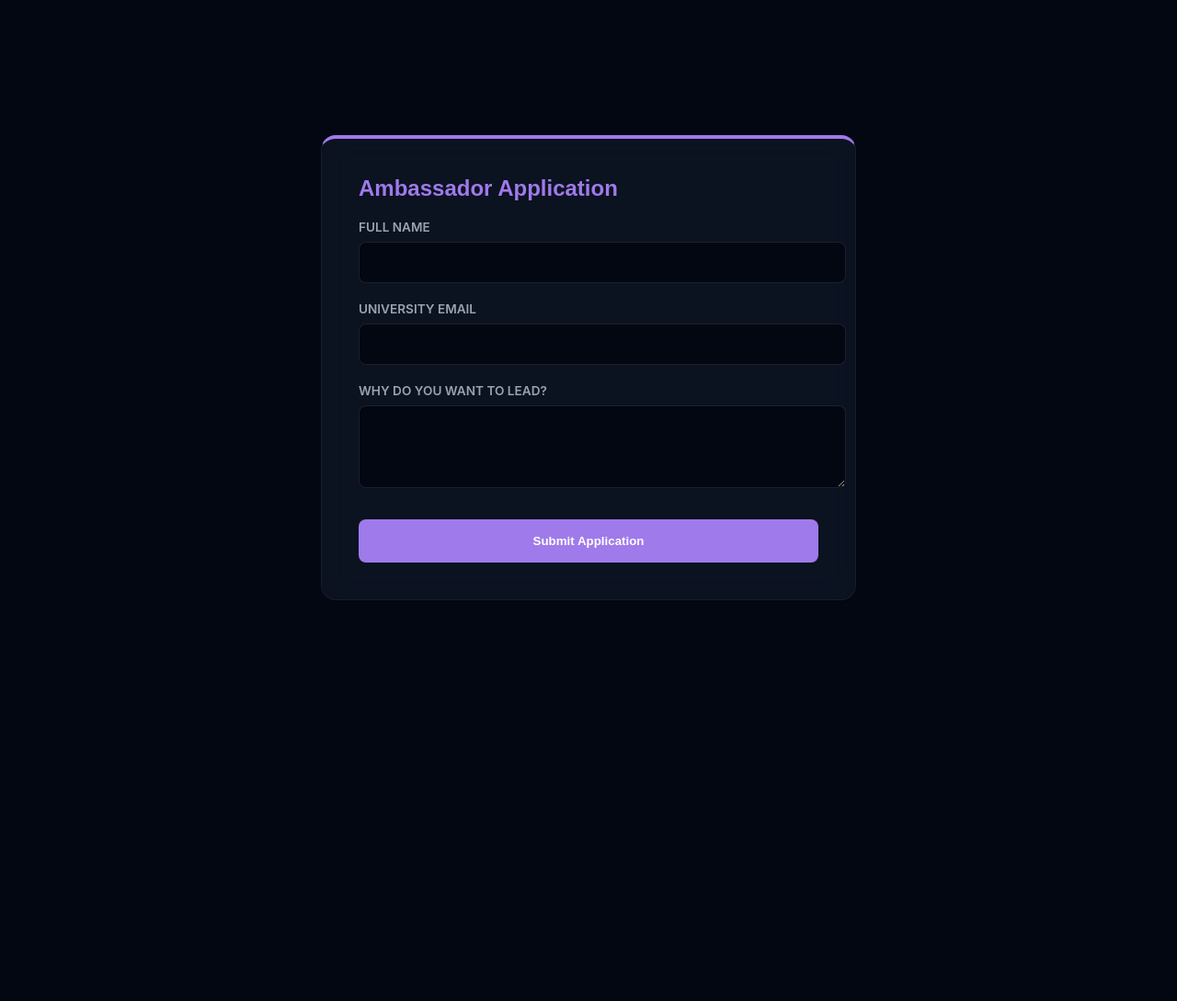
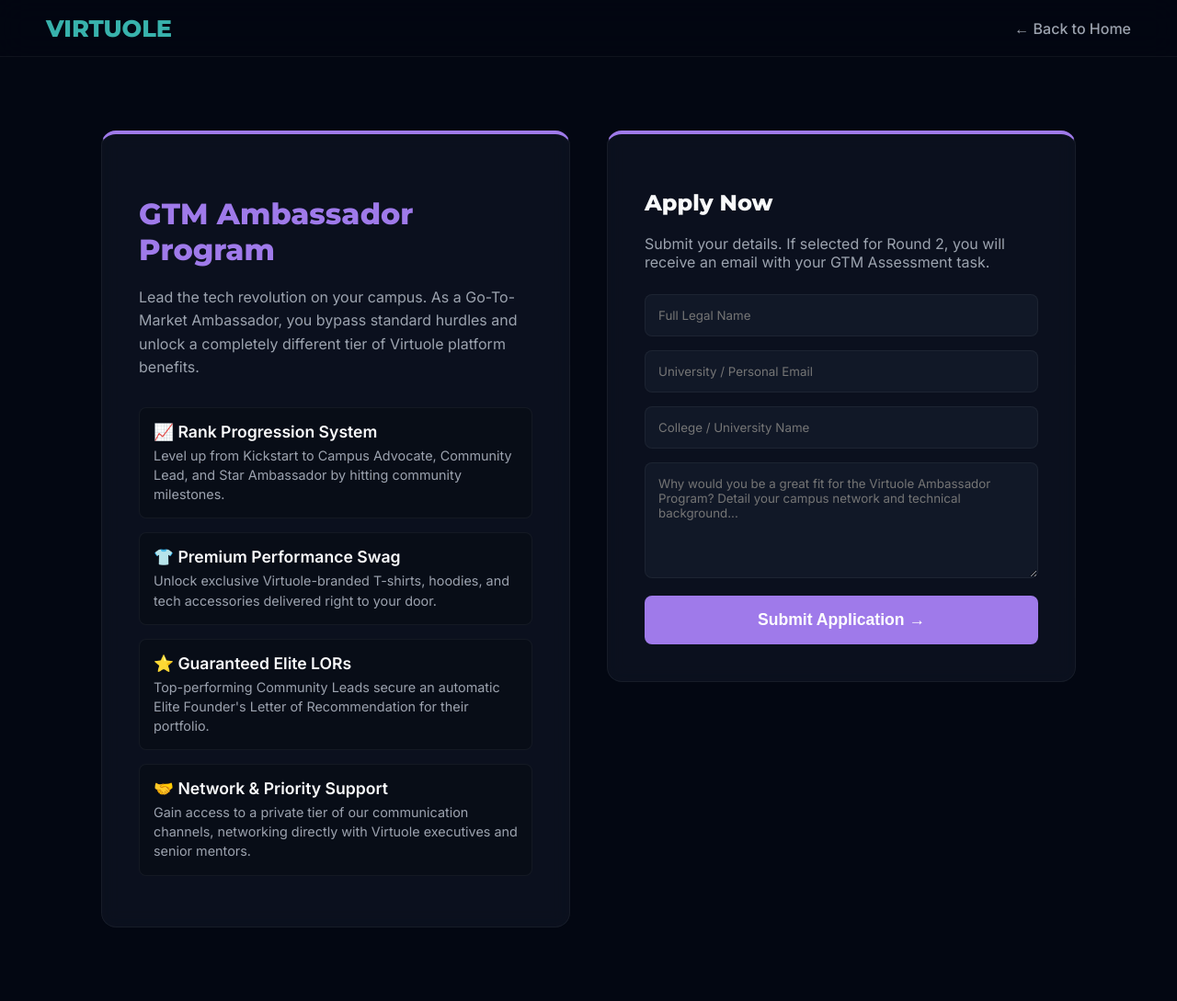
Before and after one commit to hellovirtuole/virtuole-backend, a Flask app: page /apply-ambassador in a window 1280 px wide. Shown: the whole page at 92% size. Before the commit the page ends 653 px from the top, so only its background shows below. Run offline with Flask 3, Linux system fonts and the light colour scheme.

Commit message:
Update applyambass.html

```diff
--- a/templates/applyambass.html
+++ b/templates/applyambass.html
@@ -2,27 +2,110 @@
 <html lang="en">
 <head>
     <meta charset="UTF-8">
-    <title>Apply for Ambassador | Virtuole</title>
+    <meta name="viewport" content="width=device-width, initial-scale=1.0">
+    <title>GTM Ambassador Application | Virtuole</title>
     <style>
-        /* Reuse the same CSS structure as your login.html for consistency */
-        body { font-family: 'Inter', sans-serif; background: #030712; color: white; display: flex; justify-content: center; align-items: center; min-height: 100vh; margin: 0; }
-        .form-card { background: rgba(17, 24, 39, 0.7); backdrop-filter: blur(16px); padding: 40px; border-radius: 16px; width: 100%; max-width: 500px; border: 1px solid rgba(255,255,255,0.05); border-top: 4px solid #9f7aea; }
-        h2 { font-family: 'Montserrat', sans-serif; margin-top: 0; color: #9f7aea; }
-        .form-group { margin-bottom: 20px; }
-        label { display: block; margin-bottom: 8px; font-size: 0.85em; font-weight: 600; text-transform: uppercase; color: #9ca3af; }
-        input, textarea { width: 100%; padding: 14px; border-radius: 8px; border: 1px solid rgba(255,255,255,0.1); background: #030712; color: white; }
-        button { background: #9f7aea; color: white; width: 100%; padding: 16px; border: none; border-radius: 8px; font-weight: 600; cursor: pointer; margin-top: 10px; }
+        @import url('https://fonts.googleapis.com/css2?family=Montserrat:wght@600;800&family=Inter:wght@400;500;600&display=swap');
+
+        :root {
+            --bg-main: #030712;
+            --nav-bg: rgba(3, 7, 18, 0.85);
+            --text-main: #f9fafb;
+            --text-muted: #9ca3af;
+            --card-bg: rgba(17, 24, 39, 0.6);
+            --card-border: rgba(255,255,255,0.05);
+            --primary: #9f7aea; /* Purple for ambassador */
+            --input-bg: #111827;
+        }
+
+        .light-mode {
+            --bg-main: #f8fafc;
+            --nav-bg: rgba(255, 255, 255, 0.95);
+            --text-main: #0f172a;
+            --text-muted: #475569;
+            --card-bg: #ffffff;
+            --card-border: rgba(0, 0, 0, 0.1);
+            --primary: #8b5cf6;
+            --input-bg: #f1f5f9;
+        }
+
+        *, *::before, *::after { box-sizing: border-box; }
+        html, body { max-width: 100vw; overflow-x: hidden; margin: 0; padding: 0; font-family: 'Inter', sans-serif; background: var(--bg-main); color: var(--text-main); transition: 0.4s ease; }
+
+        .glow-bg { position: absolute; width: 600px; height: 600px; background: radial-gradient(circle, rgba(159, 122, 234, 0.15) 0%, rgba(0,0,0,0) 70%); top: -200px; left: -100px; z-index: -1; pointer-events: none; }
+
+        nav { display: flex; justify-content: space-between; align-items: center; padding: 15px 50px; background: var(--nav-bg); backdrop-filter: blur(16px); position: sticky; top: 0; z-index: 1000; border-bottom: 1px solid var(--card-border); }
+        .logo { font-family: 'Montserrat', sans-serif; font-size: 1.6em; font-weight: 800; text-decoration: none; color: #38b2ac; }
+        .back-btn { color: var(--text-muted); text-decoration: none; font-weight: 500; transition: 0.3s; }
+        .back-btn:hover { color: var(--primary); }
+
+        .container { max-width: 1100px; margin: 80px auto; padding: 0 20px; display: grid; grid-template-columns: 1fr 1fr; gap: 40px; align-items: start; }
+
+        .info-box, .form-box { background: var(--card-bg); backdrop-filter: blur(10px); padding: 40px; border-radius: 16px; border: 1px solid var(--card-border); border-top: 4px solid var(--primary); }
+
+        .info-box h2 { font-family: 'Montserrat', sans-serif; color: var(--primary); margin-bottom: 20px; font-size: 2em;}
+        .info-box p { color: var(--text-muted); margin-bottom: 20px; line-height: 1.6; }
+
+        .perks-list { margin-top: 30px; }
+        .perk-item { background: rgba(0,0,0,0.2); border: 1px solid var(--card-border); padding: 15px; border-radius: 8px; margin-bottom: 15px; }
+        .perk-item strong { color: var(--text-main); font-size: 1.1em; display: block; margin-bottom: 5px; }
+        .perk-item span { color: var(--text-muted); font-size: 0.9em; line-height: 1.4; }
+
+        .form-box h2 { font-family: 'Montserrat', sans-serif; margin-bottom: 20px; }
+        .form-box input, .form-box textarea { width: 100%; padding: 14px; margin-bottom: 15px; border-radius: 8px; border: 1px solid var(--card-border); background: var(--input-bg); color: var(--text-main); font-family: inherit; outline: none; }
+        .form-box input:focus, .form-box textarea:focus { border-color: var(--primary); }
+        .form-box button { width: 100%; background: var(--primary); color: white; border: none; padding: 16px; border-radius: 8px; font-weight: bold; font-size: 1.1em; cursor: pointer; transition: 0.3s; }
+        .form-box button:hover { transform: translateY(-2px); box-shadow: 0 10px 20px rgba(159, 122, 234, 0.3); }
+
+        @media (max-width: 850px) { .container { grid-template-columns: 1fr; } nav { padding: 15px 20px; } }
     </style>
 </head>
 <body>
-    <div class="form-card">
-        <h2>Ambassador Application</h2>
-        <form action="/api/apply-ambassador" method="POST">
-            <div class="form-group"><label>Full Name</label><input type="text" name="name" required></div>
-            <div class="form-group"><label>University Email</label><input type="email" name="email" required></div>
-            <div class="form-group"><label>Why do you want to lead?</label><textarea name="motivation" rows="4" required></textarea></div>
-            <button type="submit">Submit Application</button>
-        </form>
+    <div class="glow-bg"></div>
+    <nav>
+        <a href="/" class="logo">VIRTUOLE</a>
+        <a href="/" class="back-btn">&larr; Back to Home</a>
+    </nav>
+
+    <div class="container">
+        <!-- Details Section -->
+        <div class="info-box">
+            <h2>GTM Ambassador Program</h2>
+            <p>Lead the tech revolution on your campus. As a Go-To-Market Ambassador, you bypass standard hurdles and unlock a completely different tier of Virtuole platform benefits.</p>
+
+            <div class="perks-list">
+                <div class="perk-item">
+                    <strong>📈 Rank Progression System</strong>
+                    <span>Level up from Kickstart to Campus Advocate, Community Lead, and Star Ambassador by hitting community milestones.</span>
+                </div>
+                <div class="perk-item">
+                    <strong>👕 Premium Performance Swag</strong>
+                    <span>Unlock exclusive Virtuole-branded T-shirts, hoodies, and tech accessories delivered right to your door.</span>
+                </div>
+                <div class="perk-item">
+                    <strong>⭐ Guaranteed Elite LORs</strong>
+                    <span>Top-performing Community Leads secure an automatic Elite Founder's Letter of Recommendation for their portfolio.</span>
+                </div>
+                <div class="perk-item">
+                    <strong>🤝 Network & Priority Support</strong>
+                    <span>Gain access to a private tier of our communication channels, networking directly with Virtuole executives and senior mentors.</span>
+                </div>
+            </div>
+        </div>
+
+        <!-- Application Form -->
+        <div class="form-box">
+            <h2>Apply Now</h2>
+            <p style="color: var(--text-muted); margin-bottom: 25px;">Submit your details. If selected for Round 2, you will receive an email with your GTM Assessment task.</p>
+
+            <form action="/api/apply-ambassador" method="POST">
+                <input type="text" name="name" placeholder="Full Legal Name" required>
+                <input type="email" name="email" placeholder="University / Personal Email" required>
+                <input type="text" name="college" placeholder="College / University Name" required>
+                <textarea name="motivation" rows="6" placeholder="Why would you be a great fit for the Virtuole Ambassador Program? Detail your campus network and technical background..." required></textarea>
+                <button type="submit">Submit Application →</button>
+            </form>
+        </div>
     </div>
 </body>
 </html>
```
